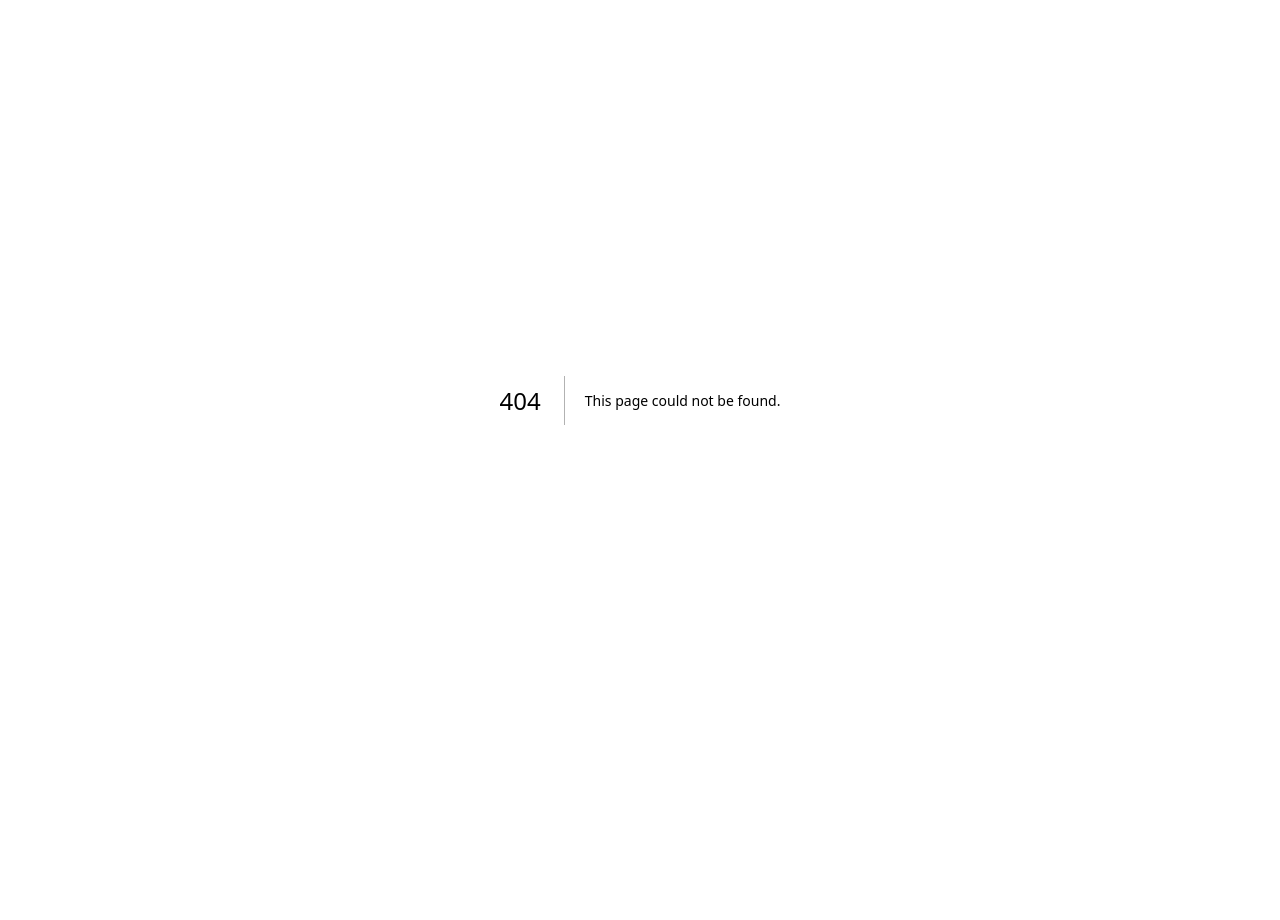
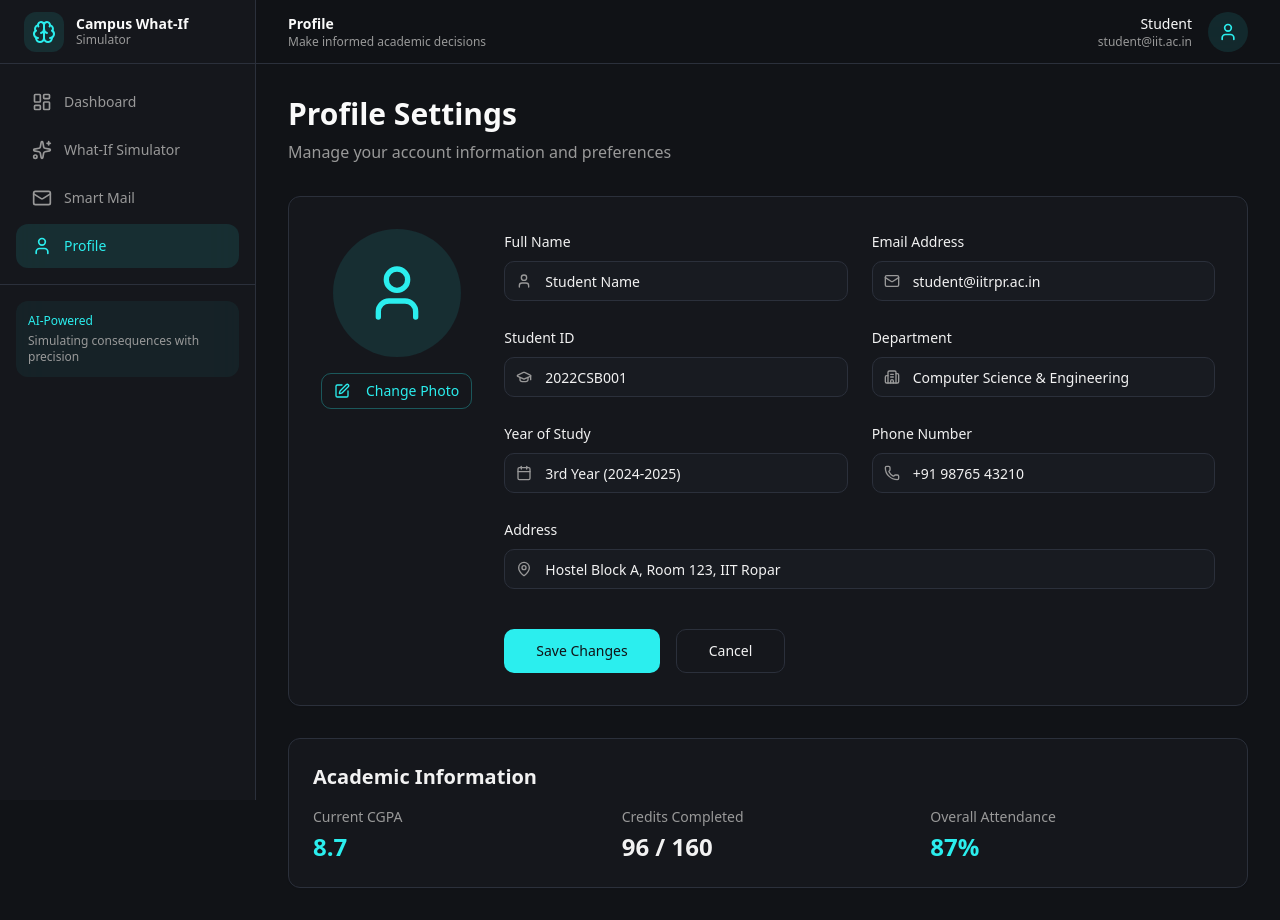
Before and after one commit to alokyadav5467-cyber/v0-campus-cognitive-load-killer, a Next.js app: page /dashboard/profile in a window 1280 px wide. Before the commit this address had no page. Shown: the top 920 px of the page. Before the commit the page ends 800 px from the top, so only its background shows below. Built offline with nearby package versions, Linux system fonts and the light colour scheme.

Commit message:
feat: add comprehensive profile page with user details and settings\n\nCreate profile page with avatar upload, editable info, and settings

```diff
--- /dev/null
+++ b/app/dashboard/profile/page.tsx
@@ -0,0 +1,245 @@
+import { Card } from "@/components/ui/card";
+import { Button } from "@/components/ui/button";
+import { Input } from "@/components/ui/input";
+import { Label } from "@/components/ui/label";
+import { User, Mail, Calendar, GraduationCap, Building2, Phone, MapPin, Edit } from "lucide-react";
+
+export default function ProfilePage() {
+  return (
+    <div className="space-y-8">
+      {/* Header */}
+      <div>
+        <h1 className="text-3xl font-bold mb-2">Profile Settings</h1>
+        <p className="text-muted-foreground">
+          Manage your account information and preferences
+        </p>
+      </div>
+
+      {/* Profile Card */}
+      <Card className="border-border bg-card/50 backdrop-blur-sm p-8 animate-fade-in-up">
+        <div className="flex flex-col md:flex-row gap-8">
+          {/* Avatar Section */}
+          <div className="flex flex-col items-center gap-4">
+            <div className="h-32 w-32 rounded-full bg-accent/10 flex items-center justify-center text-accent">
+              <User className="h-16 w-16" />
+            </div>
+            <Button
+              variant="outline"
+              size="sm"
+              className="border-accent/30 text-accent hover:bg-accent/10 bg-transparent"
+            >
+              <Edit className="h-4 w-4 mr-2" />
+              Change Photo
+            </Button>
+          </div>
+
+          {/* Profile Info */}
+          <div className="flex-1 space-y-6">
+            <div className="grid gap-6 md:grid-cols-2">
+              <div className="space-y-2">
+                <Label htmlFor="fullName" className="text-sm font-medium">
+                  Full Name
+                </Label>
+                <div className="relative">
+                  <User className="absolute left-3 top-3 h-4 w-4 text-muted-foreground" />
+                  <Input
+                    id="fullName"
+                    defaultValue="Student Name"
+                    className="pl-10 border-border bg-secondary/30"
+                  />
+                </div>
+              </div>
+
+              <div className="space-y-2">
+                <Label htmlFor="email" className="text-sm font-medium">
+                  Email Address
+                </Label>
+                <div className="relative">
+                  <Mail className="absolute left-3 top-3 h-4 w-4 text-muted-foreground" />
+                  <Input
+                    id="email"
+                    type="email"
+                    defaultValue="student@iitrpr.ac.in"
+                    className="pl-10 border-border bg-secondary/30"
+                  />
+                </div>
+              </div>
+
+              <div className="space-y-2">
+                <Label htmlFor="studentId" className="text-sm font-medium">
+                  Student ID
+                </Label>
+                <div className="relative">
+                  <GraduationCap className="absolute left-3 top-3 h-4 w-4 text-muted-foreground" />
+                  <Input
+                    id="studentId"
+                    defaultValue="2022CSB001"
+                    className="pl-10 border-border bg-secondary/30"
+                  />
+                </div>
+              </div>
+
+              <div className="space-y-2">
+                <Label htmlFor="department" className="text-sm font-medium">
+                  Department
+                </Label>
+                <div className="relative">
+                  <Building2 className="absolute left-3 top-3 h-4 w-4 text-muted-foreground" />
+                  <Input
+                    id="department"
+                    defaultValue="Computer Science & Engineering"
+                    className="pl-10 border-border bg-secondary/30"
+                  />
+                </div>
+              </div>
+
+              <div className="space-y-2">
+                <Label htmlFor="year" className="text-sm font-medium">
+                  Year of Study
+                </Label>
+                <div className="relative">
+                  <Calendar className="absolute left-3 top-3 h-4 w-4 text-muted-foreground" />
+                  <Input
+                    id="year"
+                    defaultValue="3rd Year (2024-2025)"
+                    className="pl-10 border-border bg-secondary/30"
+                  />
+                </div>
+              </div>
+
+              <div className="space-y-2">
+                <Label htmlFor="phone" className="text-sm font-medium">
+                  Phone Number
+                </Label>
+                <div className="relative">
+                  <Phone className="absolute left-3 top-3 h-4 w-4 text-muted-foreground" />
+                  <Input
+                    id="phone"
+                    type="tel"
+                    defaultValue="+91 98765 43210"
+                    className="pl-10 border-border bg-secondary/30"
+                  />
+                </div>
+              </div>
+            </div>
+
+            <div className="space-y-2">
+              <Label htmlFor="address" className="text-sm font-medium">
+                Address
+              </Label>
+              <div className="relative">
+                <MapPin className="absolute left-3 top-3 h-4 w-4 text-muted-foreground" />
+                <Input
+                  id="address"
+                  defaultValue="Hostel Block A, Room 123, IIT Ropar"
+                  className="pl-10 border-border bg-secondary/30"
+                />
+              </div>
+            </div>
+
+            <div className="flex gap-4 pt-4">
+              <Button
+                size="lg"
+                className="bg-accent text-accent-foreground hover:bg-accent/90"
+              >
+                Save Changes
+              </Button>
+              <Button
+                size="lg"
+                variant="outline"
+                className="border-border bg-transparent hover:bg-secondary/50"
+              >
+                Cancel
+              </Button>
+            </div>
+          </div>
+        </div>
+      </Card>
+
+      {/* Academic Information */}
+      <Card className="border-border bg-card/50 backdrop-blur-sm p-6 animate-fade-in-up" style={{ animationDelay: "0.1s" }}>
+        <h2 className="text-xl font-bold mb-4">Academic Information</h2>
+        <div className="grid gap-4 md:grid-cols-3">
+          <div className="space-y-1">
+            <p className="text-sm text-muted-foreground">Current CGPA</p>
+            <p className="text-2xl font-bold text-accent">8.7</p>
+          </div>
+          <div className="space-y-1">
+            <p className="text-sm text-muted-foreground">Credits Completed</p>
+            <p className="text-2xl font-bold">96 / 160</p>
+          </div>
+          <div className="space-y-1">
+            <p className="text-sm text-muted-foreground">Overall Attendance</p>
+            <p className="text-2xl font-bold text-accent">87%</p>
+          </div>
+        </div>
+      </Card>
+
+      {/* Notification Preferences */}
+      <Card className="border-border bg-card/50 backdrop-blur-sm p-6 animate-fade-in-up" style={{ animationDelay: "0.2s" }}>
+        <h2 className="text-xl font-bold mb-4">Notification Preferences</h2>
+        <div className="space-y-4">
+          {[
+            {
+              title: "Email Notifications",
+              description: "Receive AI-analyzed summaries via email",
+              checked: true,
+            },
+            {
+              title: "Deadline Reminders",
+              description: "Get alerts for upcoming assignment deadlines",
+              checked: true,
+            },
+            {
+              title: "What-If Simulation Results",
+              description: "Notify when simulation results are ready",
+              checked: true,
+            },
+            {
+              title: "Attendance Warnings",
+              description: "Alert when attendance drops below threshold",
+              checked: false,
+            },
+          ].map((pref, index) => (
+            <div
+              key={index}
+              className="flex items-start gap-3 rounded-lg border border-border bg-secondary/30 p-4"
+            >
+              <input
+                type="checkbox"
+                defaultChecked={pref.checked}
+                className="mt-1 h-4 w-4 rounded border-border text-accent focus:ring-accent"
+              />
+              <div className="flex-1">
+                <p className="font-medium text-card-foreground">{pref.title}</p>
+                <p className="text-sm text-muted-foreground">{pref.description}</p>
+              </div>
+            </div>
+          ))}
+        </div>
+      </Card>
+
+      {/* Danger Zone */}
+      <Card className="border-destructive/20 bg-destructive/5 backdrop-blur-sm p-6 animate-fade-in-up" style={{ animationDelay: "0.3s" }}>
+        <h2 className="text-xl font-bold mb-2 text-destructive">Danger Zone</h2>
+        <p className="text-sm text-muted-foreground mb-4">
+          Irreversible actions that affect your account
+        </p>
+        <div className="flex flex-col sm:flex-row gap-3">
+          <Button
+            variant="outline"
+            className="border-destructive/30 text-destructive hover:bg-destructive/10 bg-transparent"
+          >
+            Reset All Settings
+          </Button>
+          <Button
+            variant="outline"
+            className="border-destructive/30 text-destructive hover:bg-destructive/10 bg-transparent"
+          >
+            Delete Account
+          </Button>
+        </div>
+      </Card>
+    </div>
+  );
+}
```
